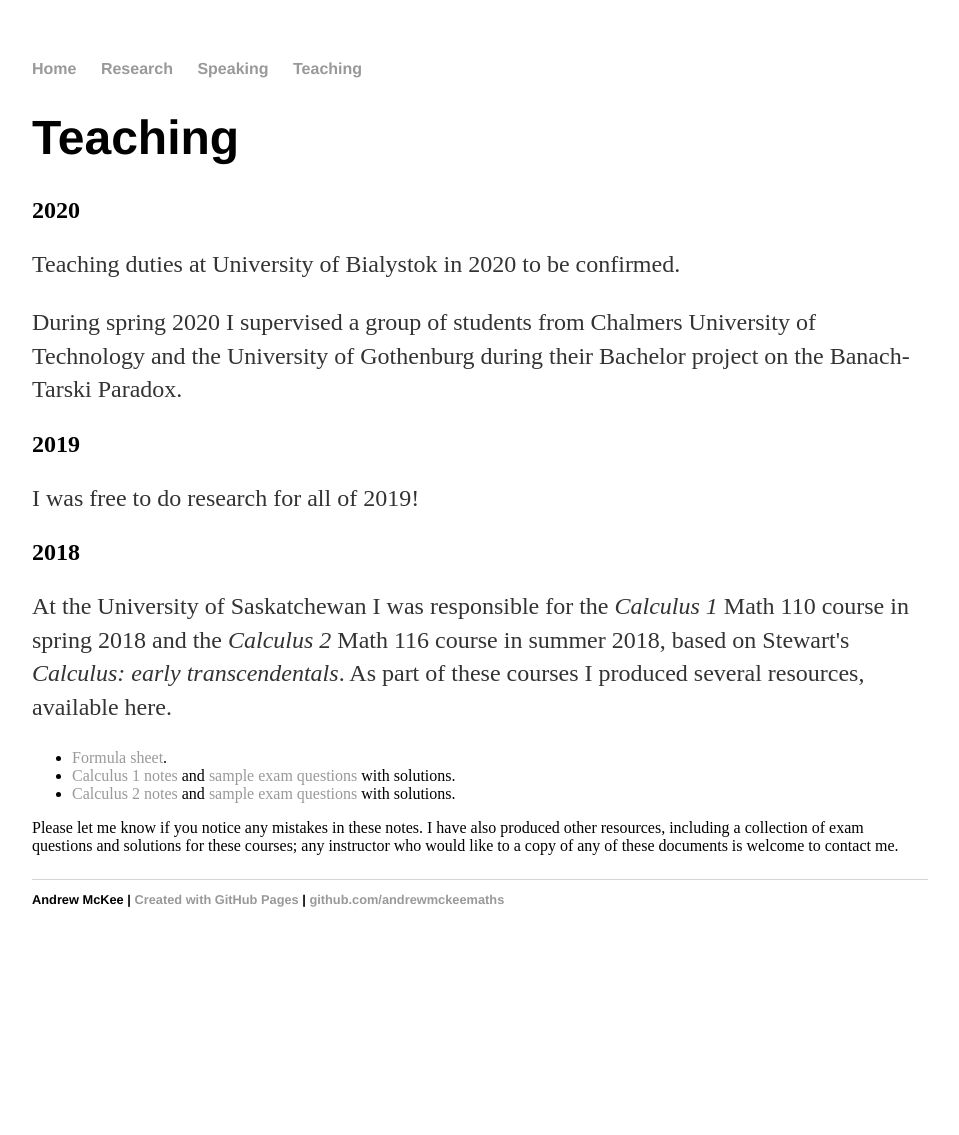
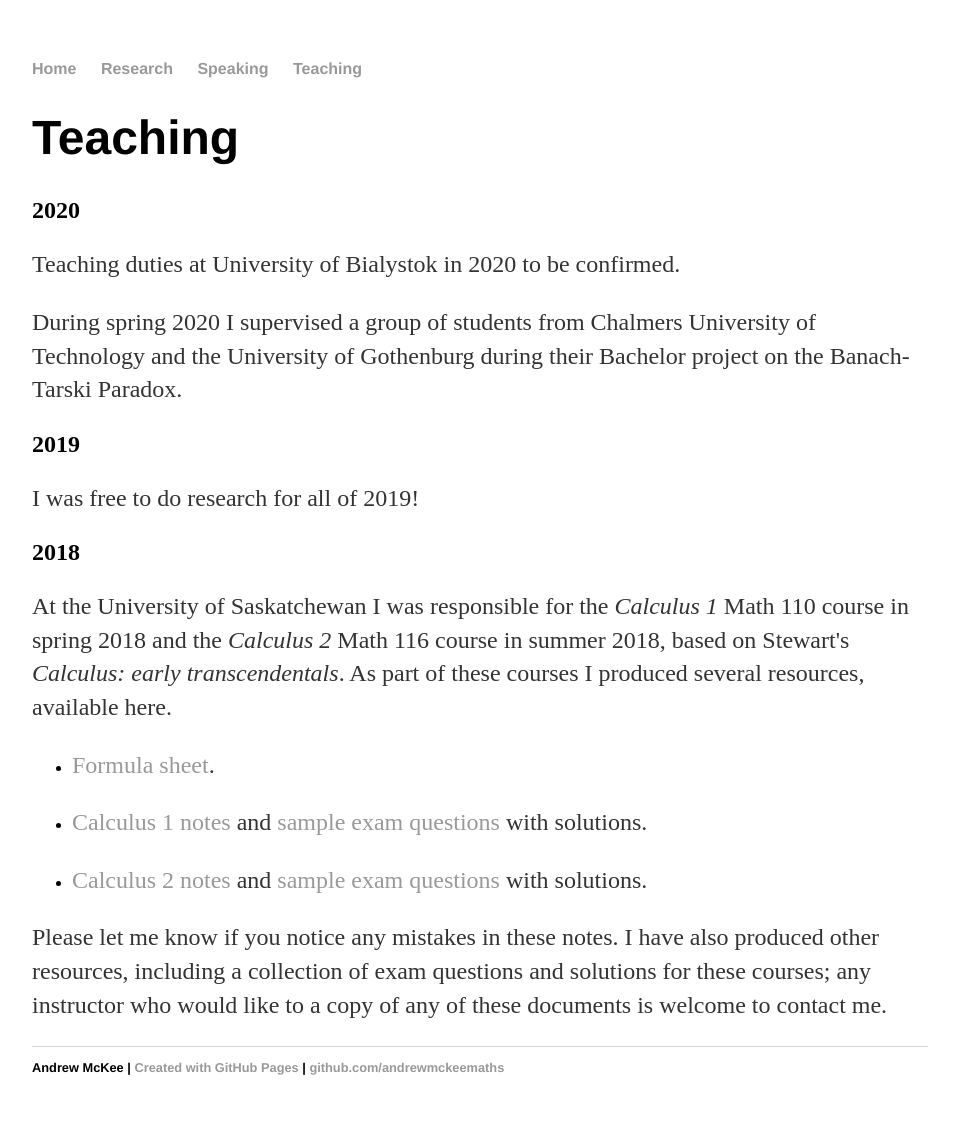
Before and after one commit to andrewmckeemaths/andrewmckeemaths.github.io, a Jekyll site: the page built from teaching/index.html, in a window 1280 px wide. Shown: the whole page, without its empty margins (160-1119 px from the left). Built offline with Jekyll 4.4.1, drawn with Linux system fonts in a browser that asks for light colours; before the commit the page ends 967 px from its top, so only the background shows below that.

```diff
--- a/teaching/index.html
+++ b/teaching/index.html
@@ -17,11 +17,10 @@ title: Andrew McKee
 
 <h2>2018</h2>
 
-<p>At the University of Saskatchewan I was responsible for the <em>Calculus 1</em> Math 110 course in spring 2018 and the <em>Calculus 2</em> Math 116 course in summer 2018, based on Stewart's <em>Calculus: early transcendentals</em>. As part of these courses I produced several resources, available here.
+<p>At the University of Saskatchewan I was responsible for the <em>Calculus 1</em> Math 110 course in spring 2018 and the <em>Calculus 2</em> Math 116 course in summer 2018, based on Stewart's <em>Calculus: early transcendentals</em>. As part of these courses I produced several resources, available here.</p>
   <ul>
-    <li><a href="UofSteaching/FormulaSheet.pdf" target="_blank">Formula sheet</a>.</li>
-    <li><a href="UofSteaching/Calc1Summary.pdf" target="_blank">Calculus 1 notes</a> and <a href="UofSteaching/Calc1SampleExamQus.pdf" target="_blank">sample exam questions</a> with solutions.</li>
-    <li><a href="UofSteaching/Calc2Summary.pdf" target="_blank">Calculus 2 notes</a> and <a href="UofSteaching/Calc2SampleExamQus.pdf" target="_blank">sample exam questions</a> with solutions.</li>
+    <li><p><a href="UofSteaching/FormulaSheet.pdf" target="_blank">Formula sheet</a>.</p></li>
+    <li><p><a href="UofSteaching/Calc1Summary.pdf" target="_blank">Calculus 1 notes</a> and <a href="UofSteaching/Calc1SampleExamQus.pdf" target="_blank">sample exam questions</a> with solutions.</p></li>
+    <li><p><a href="UofSteaching/Calc2Summary.pdf" target="_blank">Calculus 2 notes</a> and <a href="UofSteaching/Calc2SampleExamQus.pdf" target="_blank">sample exam questions</a> with solutions.</p></li>
   </ul>
-Please let me know if you notice any mistakes in these notes. I have also produced other resources, including a collection of exam questions and solutions for these courses; any instructor who would like to a copy of any of these documents is welcome to contact me.
-</p>
+<p>Please let me know if you notice any mistakes in these notes. I have also produced other resources, including a collection of exam questions and solutions for these courses; any instructor who would like to a copy of any of these documents is welcome to contact me.</p>
```
